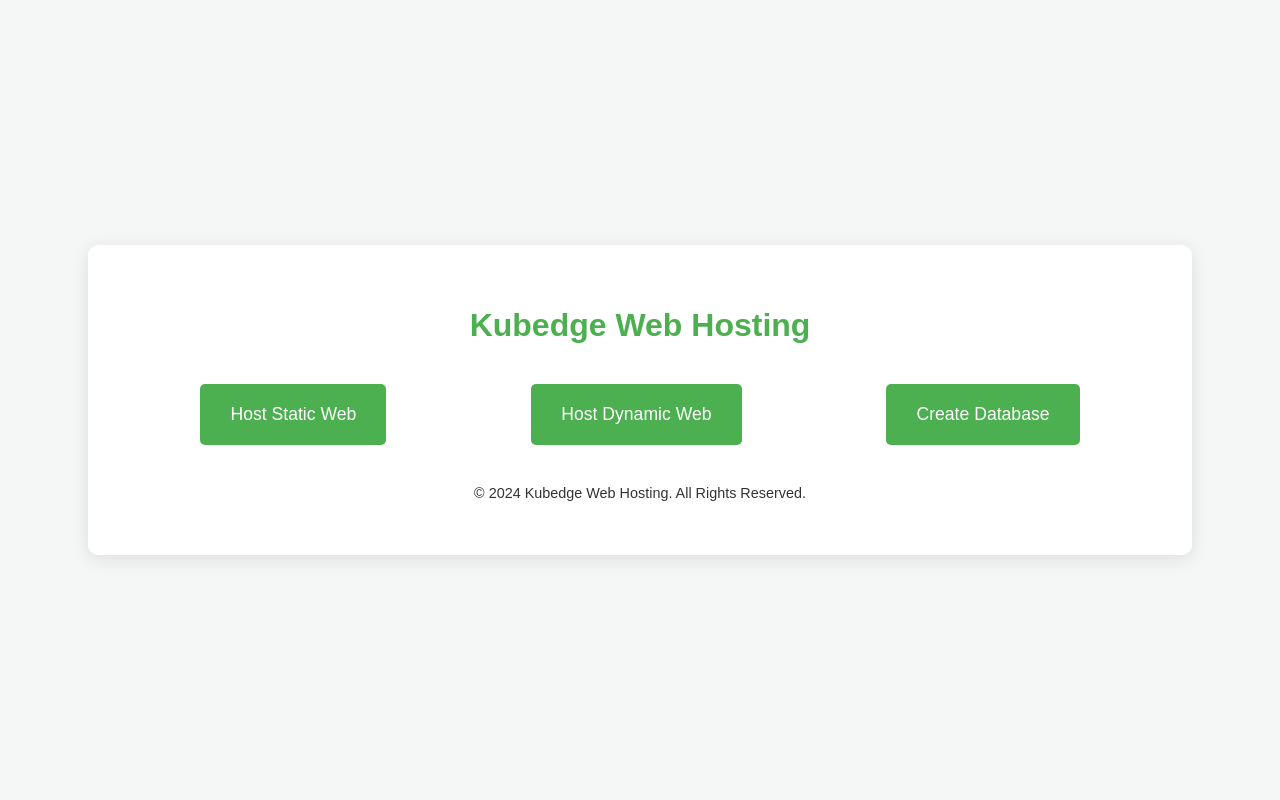
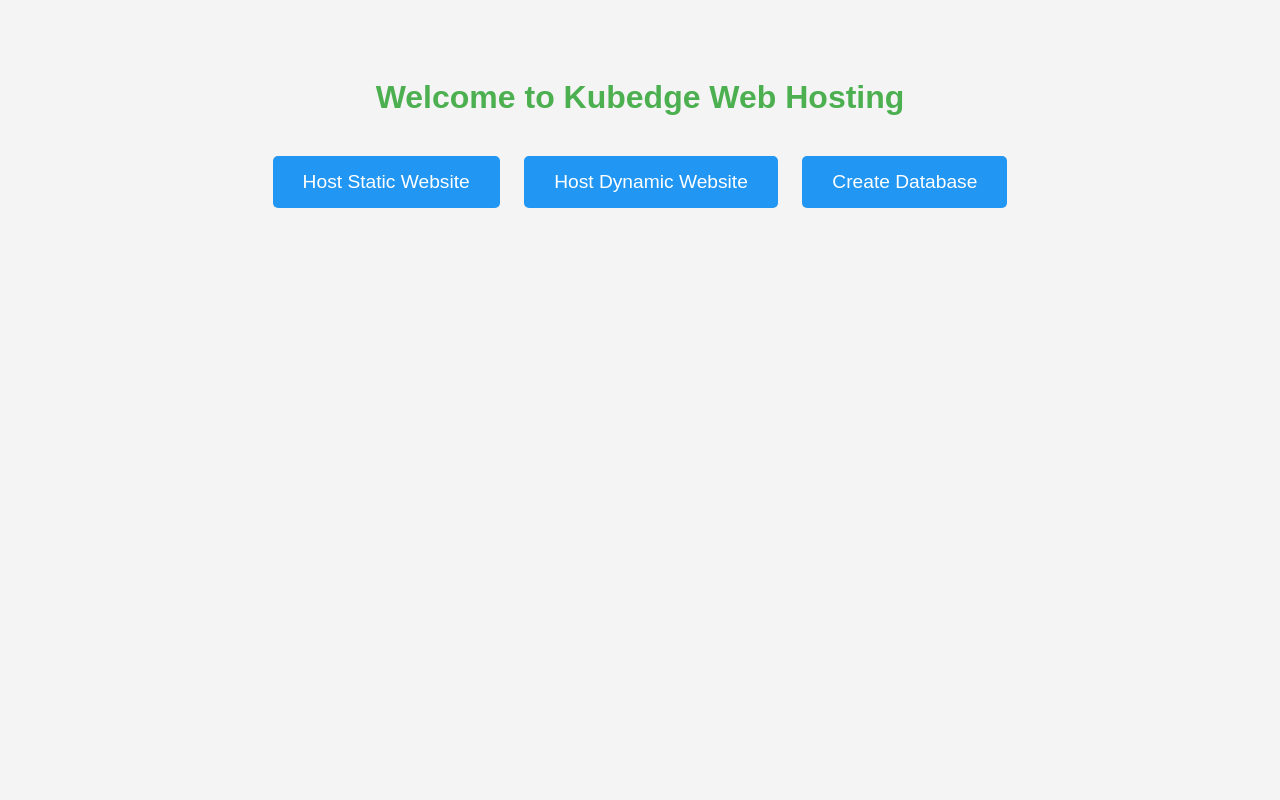
Before and after one commit to deveshrathore123/kubedge_gui, a Flask app: page / in a window 1280 px wide. Run offline with Flask 3, Linux system fonts and the light colour scheme.

Commit message:
Update index.html

```diff
--- a/templates/index.html
+++ b/templates/index.html
@@ -1,6 +1,5 @@
 <!DOCTYPE html>
 <html lang="en">
-
 <head>
     <meta charset="UTF-8">
     <meta name="viewport" content="width=device-width, initial-scale=1.0">
@@ -8,76 +7,42 @@
     <style>
         body {
             font-family: Arial, sans-serif;
-            background-color: #f4f7f6;
-            color: #333;
-            display: flex;
-            justify-content: center;
-            align-items: center;
-            min-height: 100vh;
-            margin: 0;
+            background-color: #f4f4f4;
+            text-align: center;
+            padding-top: 50px;
         }
-
-        .container {
-            width: 80%;
-            max-width: 1200px;
-            padding: 40px;
-            background-color: white;
-            border-radius: 10px;
-            box-shadow: 0px 4px 20px rgba(0, 0, 0, 0.1);
-            text-align: center;
-        }
-
         h1 {
             color: #4CAF50;
-            margin-bottom: 40px;
+            margin-bottom: 30px;
         }
-
         .button-container {
-            display: flex;
-            justify-content: space-around;
-            margin-bottom: 40px;
+            margin: 20px;
         }
-
-        .tab-button {
-            padding: 20px 30px;
-            background-color: #4CAF50;
+        .button-container a {
+            display: inline-block;
+            margin: 10px;
+            padding: 15px 30px;
+            background-color: #2196F3;
             color: white;
-            border: none;
+            font-size: 1.2em;
+            text-decoration: none;
             border-radius: 5px;
-            font-size: 1.1em;
-            cursor: pointer;
             transition: background-color 0.3s;
         }
-
-        .tab-button:hover {
-            background-color: #45a049;
-        }
-
-        footer {
-            margin-top: 40px;
-            font-size: 0.9em;
+        .button-container a:hover {
+            background-color: #1976D2;
         }
     </style>
 </head>
+<body>
 
-<body>
-    <div class="container">
-        <h1>Kubedge Web Hosting</h1>
-        <div class="button-container">
-            <a href="static.html">
-                <button class="tab-button">Host Static Web</button>
-            </a>
-            <a href="dynamic.html">
-                <button class="tab-button">Host Dynamic Web</button>
-            </a>
-            <a href="database.html">
-                <button class="tab-button">Create Database</button>
-            </a>
-        </div>
-        <footer>
-            <p>&copy; 2024 Kubedge Web Hosting. All Rights Reserved.</p>
-        </footer>
+    <h1>Welcome to Kubedge Web Hosting</h1>
+
+    <div class="button-container">
+        <a href="/static">Host Static Website</a>
+        <a href="/dynamic">Host Dynamic Website</a>
+        <a href="/database">Create Database</a>
     </div>
+
 </body>
-
 </html>
```
